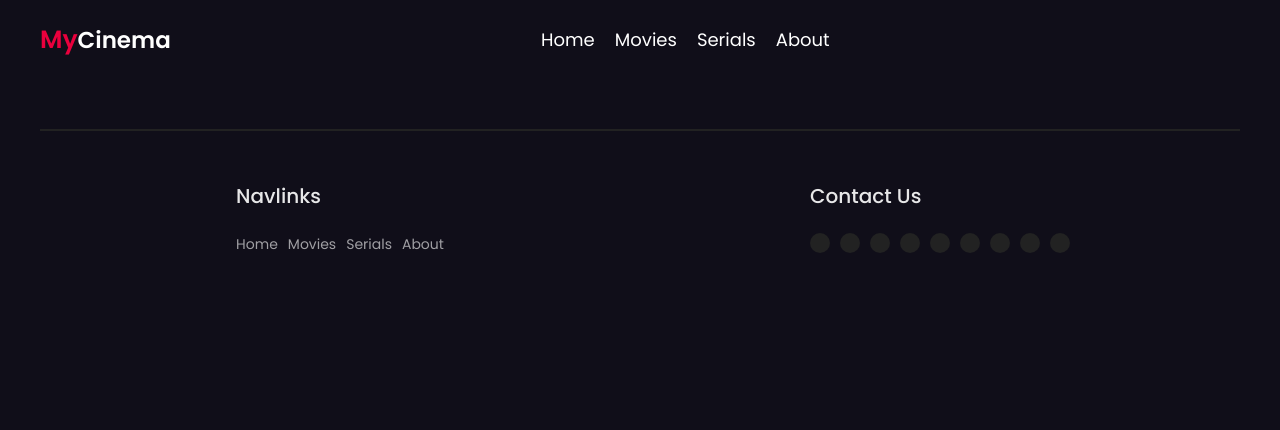
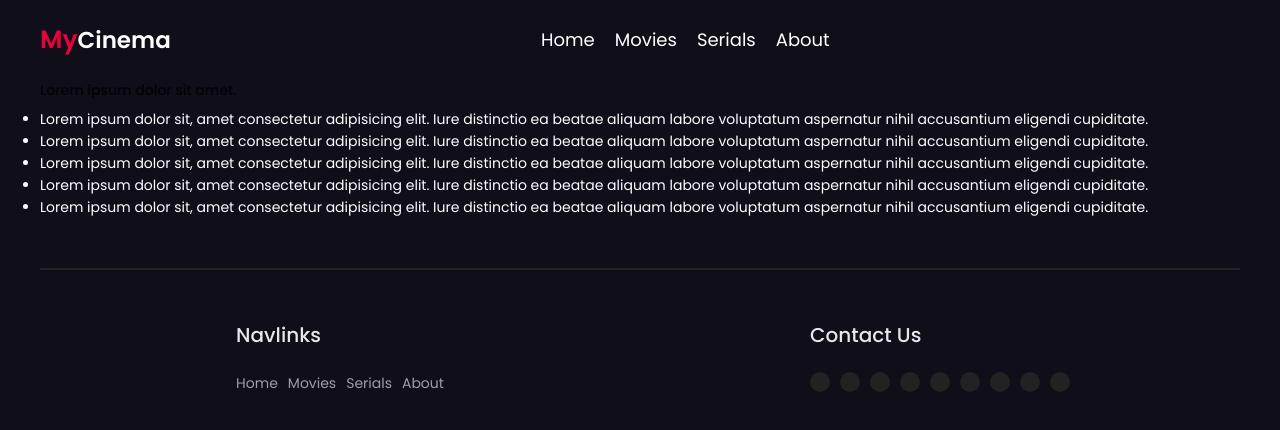
Before and after one commit to babikfarmanyan/MyCinema, a React (Create React App) app: page /about in a window 1280 px wide. Shown: the top 430 px of the page. Built offline with nearby package versions, Linux system fonts and the light colour scheme; the HTML template or start-up script is replaced by a standard one.

Commit message:
about page

```diff
--- a/src/App.js
+++ b/src/App.js
@@ -7,6 +7,7 @@ import Footer from './components/Footer/Footer';
 import Home from './pages/Home/Home';
 import Categories from './pages/Categories/Categories';
 import Detail from './pages/Detail/Detail';
+import About from './pages/About/About';
 
 function App() {
   return (
@@ -17,6 +18,7 @@ function App() {
               <Route path='/' element={<Home />}/>
               <Route path='/categories/:name' element={<Categories />}/>
               <Route path='/:catName/:id' element={<Detail />}></Route>
+              <Route path='/about' element={<About />} />
           </Routes>
         <Footer/>
       </Router>
--- a/src/components/Footer/Footer.jsx
+++ b/src/components/Footer/Footer.jsx
@@ -1,6 +1,6 @@
 import { NavLink as Link } from "react-router-dom";
 import './Footer.css'
-import About from './../About/About';
+import About from "../../pages/About/About";
 
 const Footer = () => {
   return (
--- a/src/components/About/About.jsx
+++ b/src/components/ShowAbout/ShowAbout.jsx
@@ -1,9 +1,9 @@
 import React from 'react';
-import './About.css';
+import './ShowAbout.css';
 import { NavLink as Link } from "react-router-dom";
 
 
-const About = () => {
+const ShowAbout = () => {
   return (
     <div className='about'>
           <h3>Lorem ipsum dolor sit amet consectetur adipisicing elit. Libero facilis beatae alias totam reprehenderit qui dicta hic natus ad similique?</h3>
@@ -17,4 +17,4 @@ const About = () => {
   )
 }
 
-export default About
+export default ShowAbout
--- /dev/null
+++ b/src/components/ShowAbout/index.js
@@ -0,0 +1,3 @@
+import ShowAbout from "./ShowAbout";
+
+export default ShowAbout;
--- a/src/pages/About/About.jsx
+++ b/src/pages/About/About.jsx
@@ -1,5 +1,4 @@
 import React from 'react'
-import About from '../../components/About/About'
 
 const About = () => {
   return (
--- a/src/pages/Home/Home.jsx
+++ b/src/pages/Home/Home.jsx
@@ -1,6 +1,6 @@
 import Slider from '../../components/Slider/Slider';
 import CategoryList from '../../components/CategoryList/CaregoryList';
-import About from '../../components/About/About';
+import ShowAbout from '../../components/ShowAbout';
 
 const Home = () => {
     return (
@@ -8,7 +8,7 @@ const Home = () => {
             <Slider />
             <CategoryList catName={'movies'} topRated={true} />
             <CategoryList catName={'movies'} />
-            <About about={'about'} />
+            <ShowAbout about={'about'} />
             <CategoryList catName={'serials'} topRated={true} />
             <CategoryList catName={'serials'} />
         </>
```
Also changed, not shown: src/components/ShowAbout/ShowAbout.css (renamed from src/components/About/About.css).
